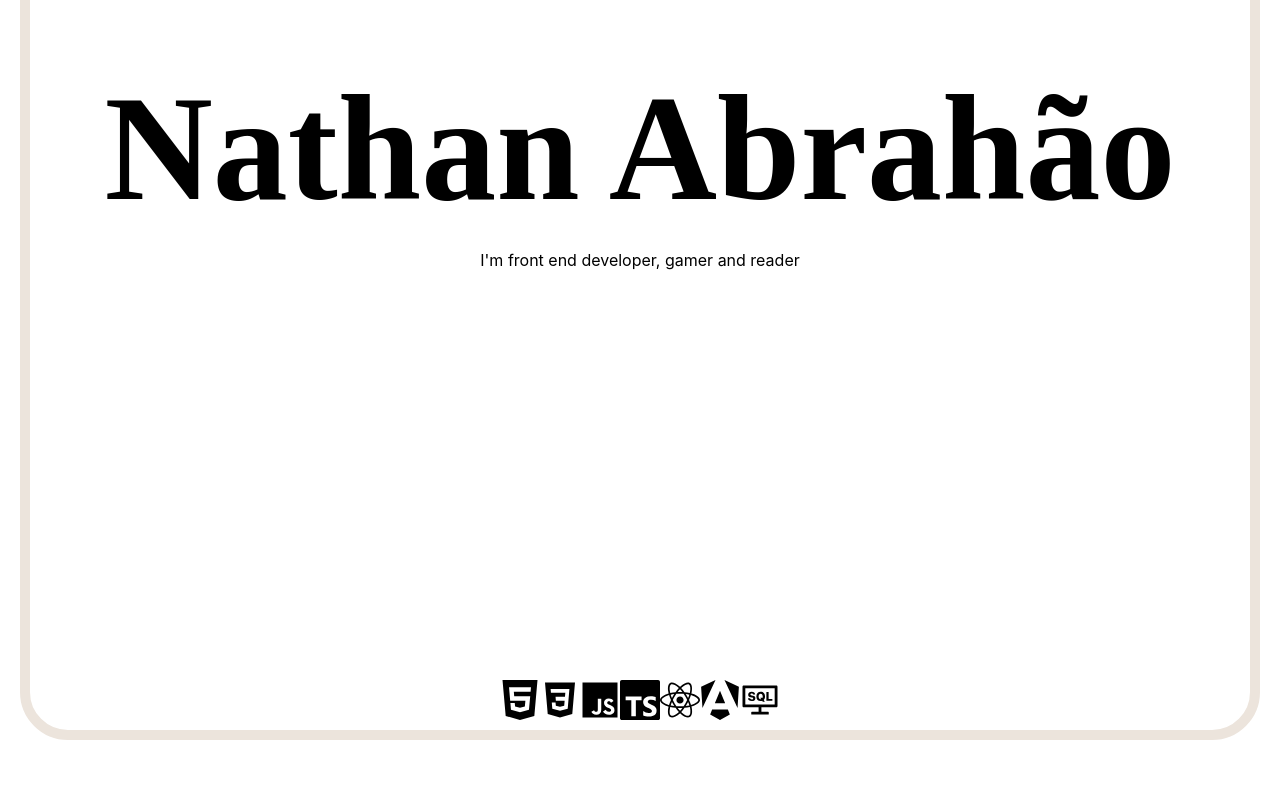
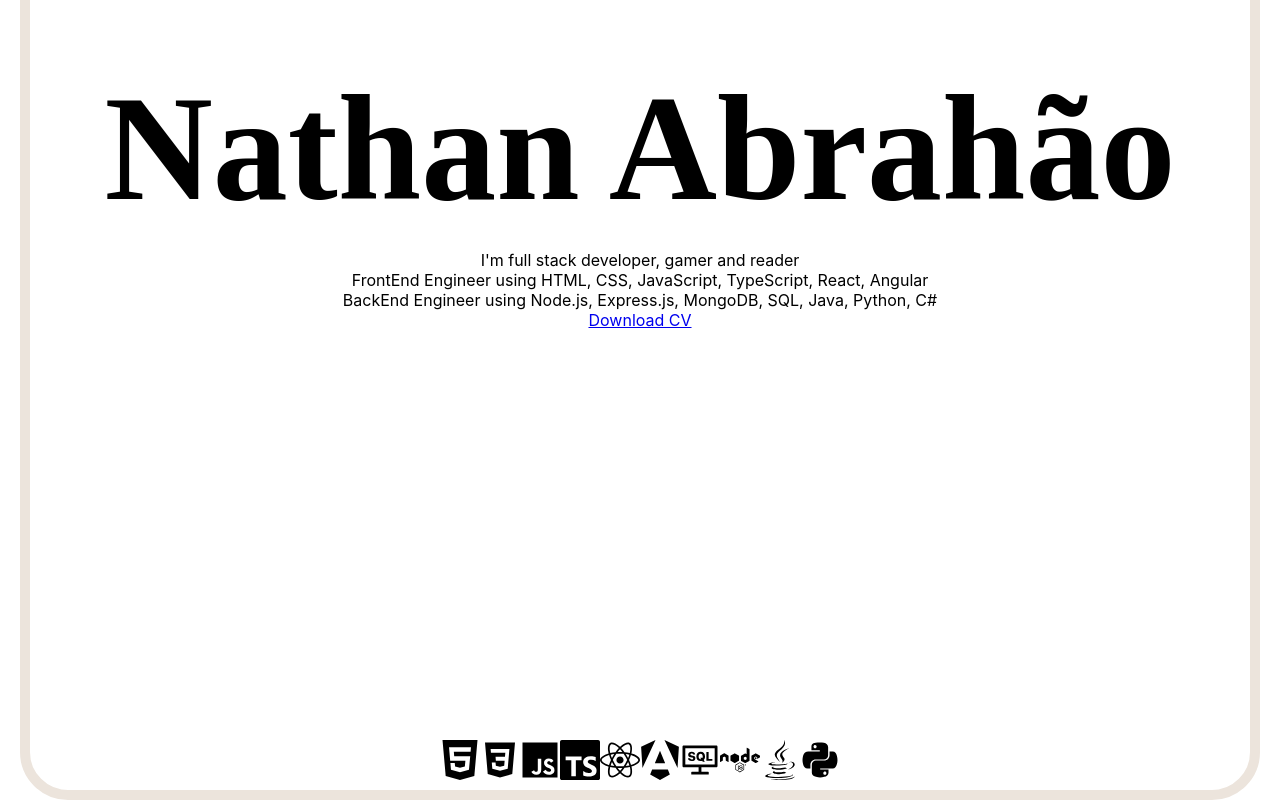
Before and after one commit to Nathanabrahao/Portifolio, a React (Create React App) app: page / in a window 1280 px wide. Shown: the part 228-1028 px from the top of the page. Before the commit the page ends 998 px from the top, so only its background shows below. Built offline with nearby package versions, Linux system fonts and the light colour scheme.

Commit message:
Update website new project + Homepage + aboutme

```diff
--- a/src/Components/SocialMedias.tsx
+++ b/src/Components/SocialMedias.tsx
@@ -5,7 +5,7 @@ import { SiSap, SiMicrosoftsharepoint, SiPowerautomate, SiHtml5, SiTypescript, S
 import { IoLogoCss3 } from "react-icons/io";
 import { IoLogoJavascript } from "react-icons/io5";
 import { FaReact } from "react-icons/fa6";
-
+import { FaNode, FaJava, FaPython } from "react-icons/fa";
 
 export const socialMedias = {
     github: {
@@ -69,5 +69,17 @@ export const socialSkills = {
     angular: {
         name:"angular",
         icon: <SiAngular />
+    },
+    nodejs: {
+        name:"nodejs",
+        icon: <FaNode />
+    },
+    java: {
+        name:"java",
+        icon: <FaJava />
+    },
+    python: {
+        name:"python",
+        icon: <FaPython />
     }
 }
--- a/src/Pages/AboutMe/AboutMe.tsx
+++ b/src/Pages/AboutMe/AboutMe.tsx
@@ -27,7 +27,7 @@ const AboutMe = (props: Props) => {
                         <p>
                             My name is Nathan Bittencourt Abdon Abrahão. I am 23 years old and I'm Brazilian.
                             <br></br>
-                            I'm a front-end developer, gamer, reader, and streamer.
+                            I'm a full stack developer, gamer, reader, and streamer.
                         </p>
                     </div>
                     <div>
--- a/src/Pages/Contact/Contact.css
+++ b/src/Pages/Contact/Contact.css
@@ -7,7 +7,6 @@
 }
 
 .contact-item {
-    border: 1px solid #000000;
     padding: 115px;
     font-size: 20px;
     text-align: center;
@@ -15,6 +14,8 @@
     margin: 0 50px;
     text-decoration: none;
     color: #000000;
+    border: solid 1px;
+    border-radius: 3em;
 }
 
 .contact-item:hover {
@@ -24,26 +25,6 @@
     transition: 500ms linear;
 }
 
-.github__area:hover {
-    background-image: url('../../Images/github.menu.page.png');
-    background-size: cover;
-    background-position: center;
-    opacity: 0.5;
-}
-
-.linkedin__area:hover {
-    background-image: url('../../Images/linkedin.menu.png');
-    background-size: cover;
-    background-position: center;
-    opacity: 0.5;
-}
-
-.gmail__area:hover {
-    background-image: url('../../Images/gmail.menu.png');
-    background-size: cover;
-    background-position: center;
-    opacity: 0.5;
-}
 
 
 @media (max-width: 480px) {
--- a/src/Pages/HomePage/HomePage.tsx
+++ b/src/Pages/HomePage/HomePage.tsx
@@ -2,6 +2,7 @@ import React from 'react'
 import "../HomePage/HomePage.css"
 import NavBarHeader from '../../navbar';
 import { socialSkills } from '../../Components/SocialMedias';
+import CV from '../../Cv.pdf';
 
 interface Props { }
 
@@ -16,10 +17,18 @@ const HomePage = (props: Props) => {
                     Nathan Abrahão
                 </h1>
                 <p className='text_main'>
-                    I'm front end developer, gamer and reader
+                    I'm full stack developer, gamer and reader
+                    <br />
+                    FrontEnd Engineer using HTML, CSS, JavaScript, TypeScript, React, Angular
+                    <br />
+                    BackEnd Engineer using Node.js, Express.js, MongoDB, SQL, Java, Python, C#
+                    <br />
+                    <a href={CV} download="Curriculo" className='download-cv-button'>
+                        Download CV
+                    </a>
                 </p>
                 <div className="icon__skills">{socialSkills.html.icon}{socialSkills.css.icon}{socialSkills.js.icon}{socialSkills.tss.icon}{socialSkills.react.icon}
-                {socialSkills.angular.icon}{socialSkills.sql.icon}</div>
+                {socialSkills.angular.icon}{socialSkills.sql.icon}{socialSkills.nodejs.icon}{socialSkills.java.icon}{socialSkills.python.icon}</div>
             </body>
         </div>
     )
--- /dev/null
+++ b/src/assets/assets.d.ts
@@ -0,0 +1 @@
+declare module '*.pdf'
--- a/src/index.tsx
+++ b/src/index.tsx
@@ -1,7 +1,6 @@
 import React from 'react';
 import ReactDOM from 'react-dom/client';
 import './index.css';
-import reportWebVitals from './reportWebVitals';
 import { RouterProvider } from 'react-router-dom';
 import { router } from './Routes/Routes';
 
@@ -13,9 +12,3 @@ root.render(
     <RouterProvider router={router} />
   </React.StrictMode>
 );
-
-//    <App />
-// If you want to start measuring performance in your app, pass a function
-// to log results (for example: reportWebVitals(console.log))
-// or send to an analytics endpoint. Learn more: https://bit.ly/CRA-vitals
-reportWebVitals();
```
Also changed, not shown: package.json (+8 -3 lines), src/navbar.tsx (line endings or trailing spaces), 2 other files (tests, documents, lock files or other folders).
